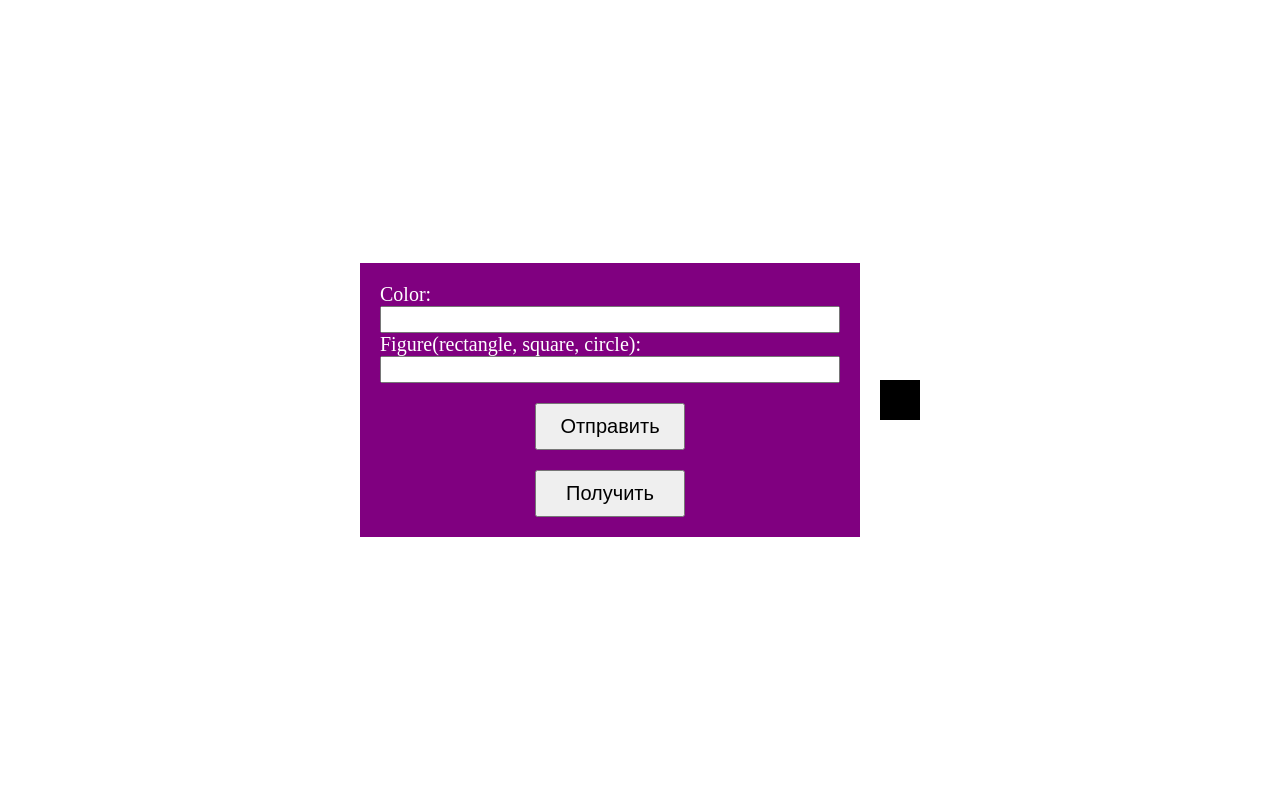
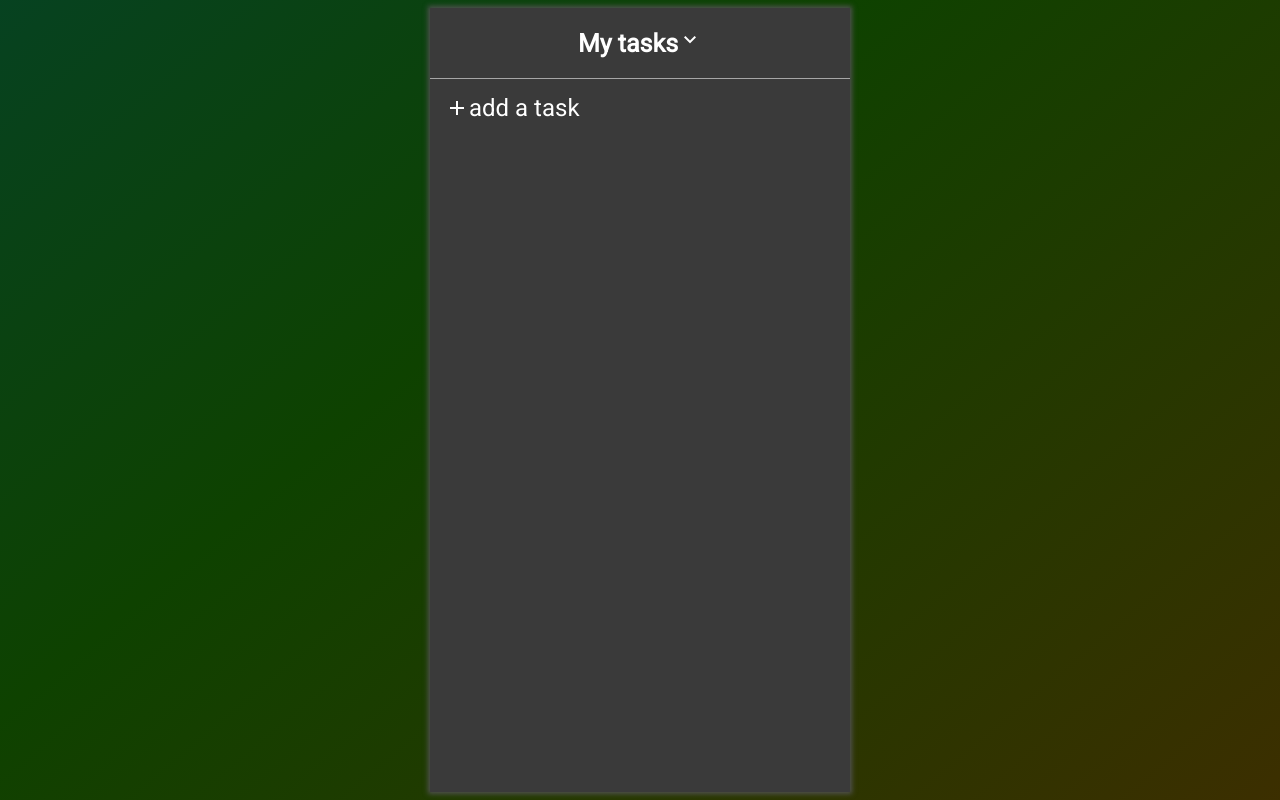
Before and after one commit to ManWitHammer/Homework-18, a plain HTML site: page index.html in a window 1280 px wide. Drawn offline with nearby package versions, Linux system fonts and the light colour scheme; no server answers.

Commit message:
style added

```diff
--- a/index.html
+++ b/index.html
@@ -5,9 +5,20 @@
 		<meta name="viewport" content="width=device-width, initial-scale=1.0" />
 		<title>Document</title>
 		<link rel="stylesheet" href="style.css" />
+		<link rel="stylesheet" href="https://fonts.googleapis.com/css2?family=Material+Symbols+Outlined:opsz,wght,FILL,GRAD@20..48,100..700,0..1,-50..200" />
 	</head>
 	<body>
-		<form>
+		<div class="container">
+			<div class="upBlock">
+				<div class="upBlock__title">
+					<p>My tasks<span class="material-symbols-outlined"> expand_more</span></p>
+				</div>
+			</div>
+			<div class="downBlock">
+				<div class="addedBlock"><span class="material-symbols-outlined">add</span> add a task</div>
+				<ul class="list"></ul>
+			</div>
+			<!-- <form>
 				<label for="name"
 					>Color:
 					<input type="text" id="name" name="color" />
@@ -19,7 +30,8 @@
 				<button class="post">Отправить</button>
 				<button class="get">Получить</button>
 			</form>
-		<ul class="profiles"></ul>
+			<ul class="profiles"></ul> -->
+		</div>
 		<script type="module" src="script.mjs"></script>
 	</body>
 </html>
--- a/script.mjs
+++ b/script.mjs
@@ -3,34 +3,35 @@ import getData from './actions/getData.mjs'
 import postData from './actions/postData.mjs'
 
 const URL = 'http://localhost:3000/USERS'
-const buttonPost = document.querySelector('.post')
-const buttonGet = document.querySelector('.get')
-const form = document.querySelector('form')
-const list = document.querySelector('.profiles')
+// const buttonPost = document.querySelector('.post')
+// const buttonGet = document.querySelector('.get')
+// const form = document.querySelector('form')
+const list = document.querySelector('.list')
 
 // отправка данных
-buttonPost.addEventListener('click', e => {
-	// отмена стандартного поведения кнопки
-	e.preventDefault()
-	try {
-		// сбор данных из формы
-		const data = new FormData(form)
-		// собираем объект для отправки
-		const user = {
-			color: data.get('color'),
-			figure: data.get('figure'),
-		}
-		console.log(user)
-		// отправка данных на сервер
-		postData(URL, user)
-		// очистка формы
-		form.reset()
-	} catch (error) {
-		console.error(error)
-	}
-})
-// получение данных
-buttonGet.addEventListener('click', async e => {
+// buttonPost.addEventListener('click', e => {
+// 	// отмена стандартного поведения кнопки
+// 	e.preventDefault()
+// 	try {
+// 		// сбор данных из формы
+// 		const data = new FormData(form)
+// 		// собираем объект для отправки
+// 		const user = {
+// 			color: data.get('color'),
+// 			figure: data.get('figure'),
+// 		}
+// 		console.log(user)
+// 		// отправка данных на сервер
+// 		postData(URL, user)
+// 		// очистка формы
+// 		form.reset()
+// 	} catch (error) {
+// 		console.error(error)
+// 	}
+// })
+
+
+document.addEventListener('DOMContentLoaded', async (e) => {
 	e.preventDefault()
 	try {
 		const data = await getData(URL)
--- a/style.css
+++ b/style.css
@@ -1,8 +1,38 @@
+@import url('https://fonts.googleapis.com/css2?family=Roboto&display=swap');
+
 * {
 	margin: 0;
 	padding: 0;
 	box-sizing: border-box;
 	list-style: none;
+	font-family: 'Roboto', sans-serif;
+	color: white;
+}
+
+body {
+	background: linear-gradient(140deg,#000042,#42003b,#420016,#00423c,#0e4200,#422c00,#420500);
+	background-size: 420% 420%;
+	animation: gradient-animation 14s ease infinite;
+  }
+
+  @keyframes gradient-animation {
+	0% {
+	  background-position: 0% 50%;
+	}
+	50% {
+	  background-position: 100% 50%;
+	}
+	100% {
+	  background-position: 0% 50%;
+	}
+  }
+
+.material-symbols-outlined {
+  font-variation-settings:
+  'FILL' 0,
+  'wght' 400,
+  'GRAD' 0,
+  'opsz' 24
 }
 
 html,
@@ -41,6 +71,51 @@ button {
 	width: 150px;
 }
 
+.container {
+	background: rgb(58, 58, 58);
+	display: flex;
+	height: 98%;
+	width: 420px;
+	flex-direction: column;
+	box-shadow: 0px 0px 5px 2px rgb(81, 81, 81);
+}
+
+.upBlock {
+	display: flex;
+	width: 100%;
+	height: 9%;
+	border-bottom: 1px solid rgb(166, 166, 166);
+	padding: 15px;
+	justify-content: center;
+	align-items: center;
+}
+
+.upBlock__title {
+	display: flex;
+	align-items: center;
+	color: rgb(255, 255, 255);
+	font-size: 25px;
+	font-weight: 700;
+	border-radius: 10px;
+	gap: 15px;
+	cursor: pointer;
+}
+
+.downBlock {
+	width: 100%;
+	height: 91%;
+	padding: 15px;
+
+}
+
+.addedBlock {
+	width: 75%;
+	display: flex;
+	align-items: center;
+	font-size: 24px;
+	cursor: pointer;
+}
+
 .profiles {
 	width: auto;
 	max-height: 600px;
```
Also changed, not shown: db/users.json (+11 -2 lines). Lines whose indentation alone changed are shown as unchanged.
